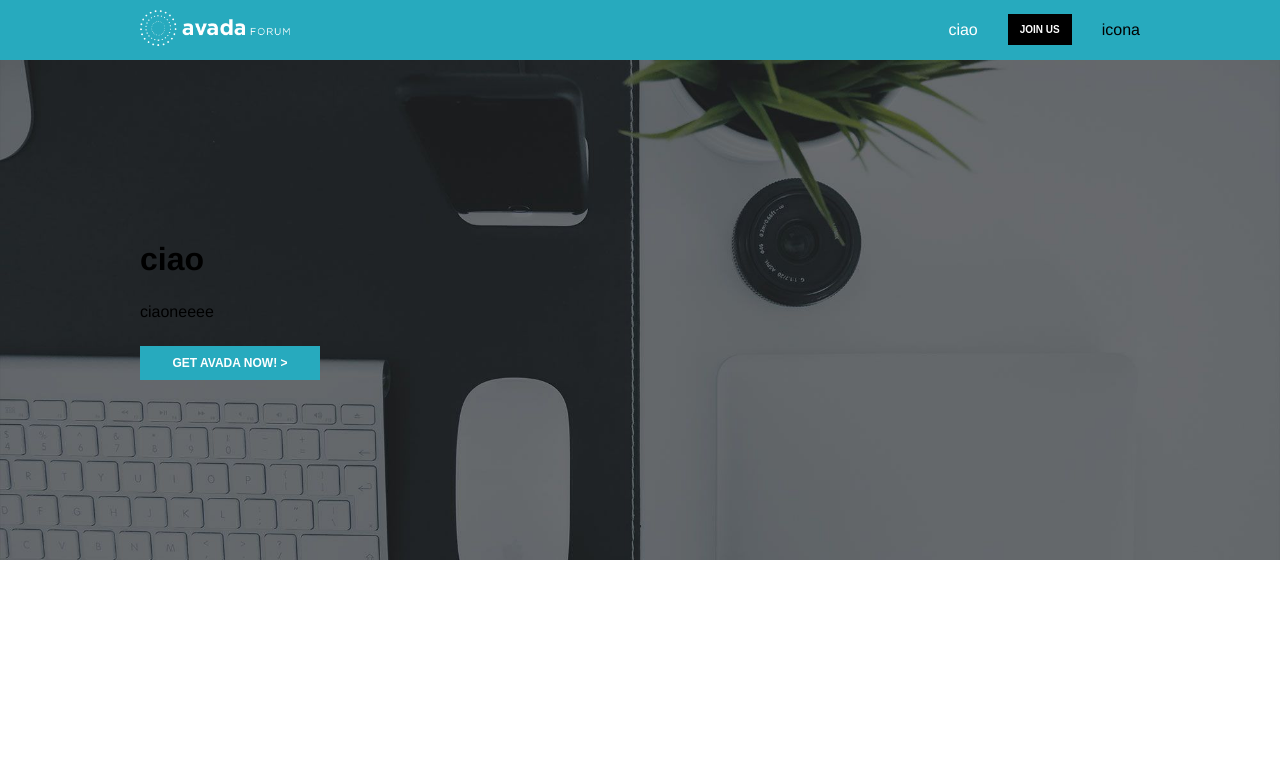
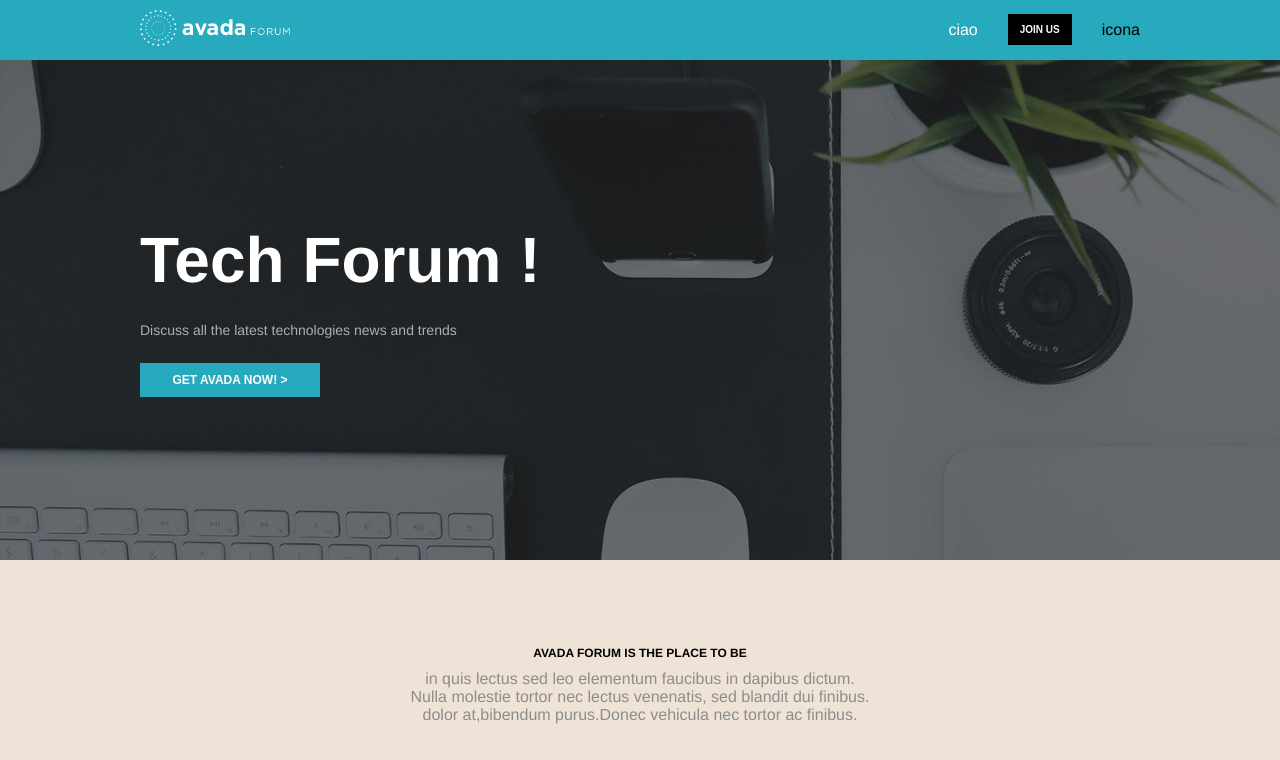
Before and after one commit to stefanom13/proj-html-vuejs, a Vue app: page / in a window 1280 px wide. Shown: the top 760 px of the page. Built offline with nearby package versions, Linux system fonts and the light colour scheme.

Commit message:
main prima parte completo

```diff
--- a/src/components/MyMain.vue
+++ b/src/components/MyMain.vue
@@ -2,12 +2,23 @@
   <div class="container-fluid">
       <div class="container">
           <div class="rowInfo">
-            <h1>ciao</h1>
-            <p>ciaoneeee</p>
+            <h1>Tech Forum !</h1>
+            <p>Discuss all the latest technologies news and trends</p>
             <button>Get Avada now! > </button>
           </div>
-
       </div>
+      <section class="infoGeneral">
+        <div class="containerInfoGeneral">
+          <div class="row">
+           <h2>avada   forum   is  the  place  to  be</h2>
+           <p>
+            in quis lectus sed leo elementum faucibus in dapibus dictum.
+            Nulla molestie tortor nec lectus venenatis, sed blandit dui finibus.
+            dolor at,bibendum purus.Donec vehicula nec tortor ac finibus.
+          </p>
+          </div>
+        </div>
+      </section>
   </div>
 </template>
 
@@ -26,7 +37,7 @@ export default {
     min-height:500px;
     background: url('../assets/img/home_slider_bg.jpg');
     background-repeat: no-repeat;
-    background-position: cover;
+    // background-position: cover;
     background-size: cover;
 
     .container{
@@ -40,7 +51,7 @@ export default {
             display: flex;
             flex-direction: column;
             gap: 25px;
-            width:250px;
+
 
             button{
               width: 180px;
@@ -54,6 +65,50 @@ export default {
               font-size: 12px;
               cursor: pointer;
             }
+            h1{
+              font-size: 64px;
+              color: white;
+              width: 500px;
+            }
+            p{
+              color:#aeaeae;
+              font-size: 14px;
+            }
+        }
+    }
+    .infoGeneral{
+      height:250px;
+      background-color:#eee3d6;
+      display:flex;
+      align-items: center;
+      justify-content: center;
+
+      .containerInfoGeneral{
+        max-width: 1000px;
+        margin: 0 auto;
+        text-align: center;
+
+
+        .row{
+          width: 470px;
+          height: 150px;
+          display:flex;
+          flex-direction: column;
+          align-items: center;
+          justify-content: center;
+          gap: 10px;
+
+          h2{
+            text-transform: uppercase;
+            font-size: 12px;
+            font-weight: 700;
+          }
+
+          p{
+            color:#8d8d8d;
+
+          }
+        }
 
       }
     }
```
Lines whose indentation alone changed are shown as unchanged.
